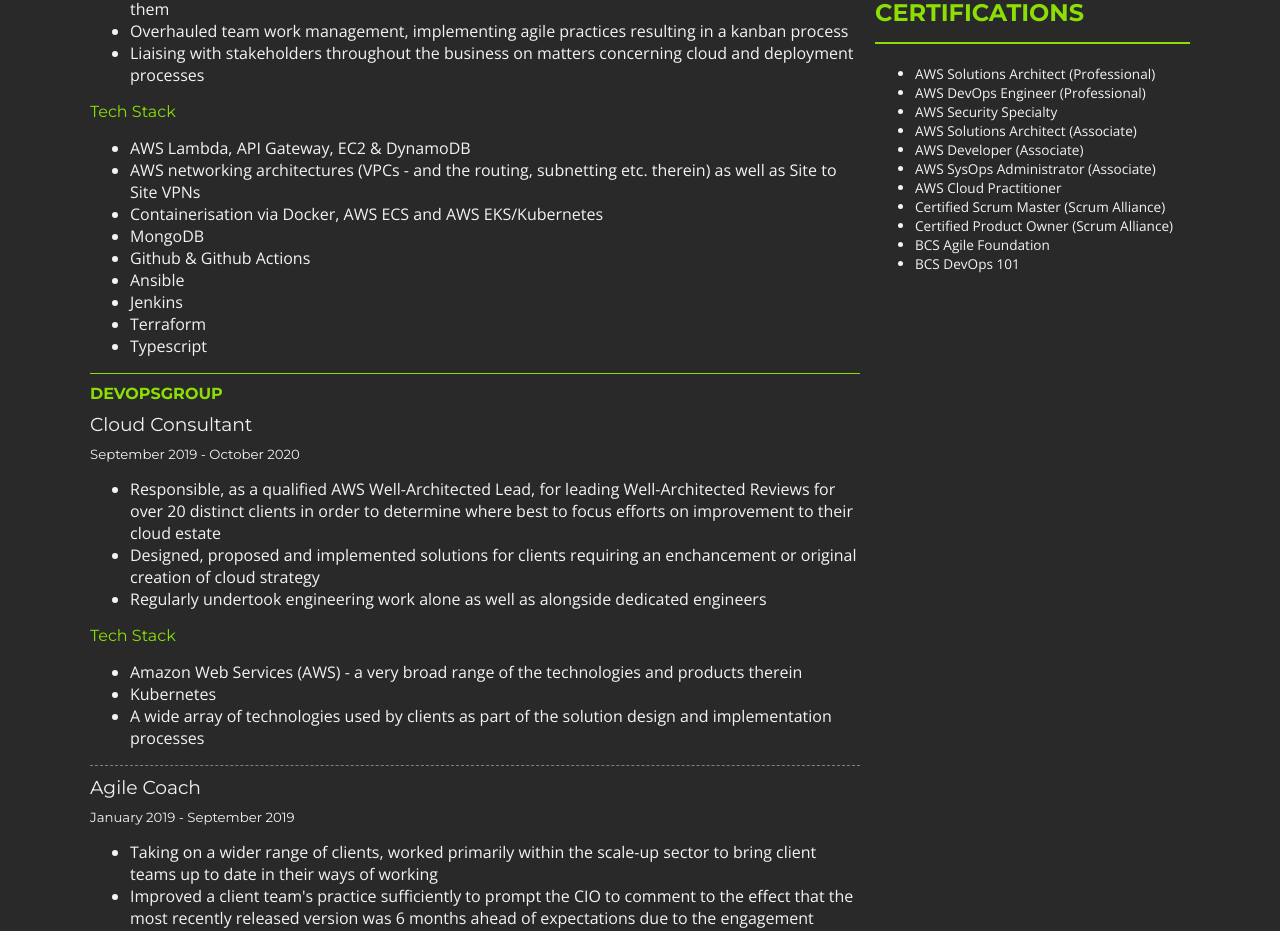
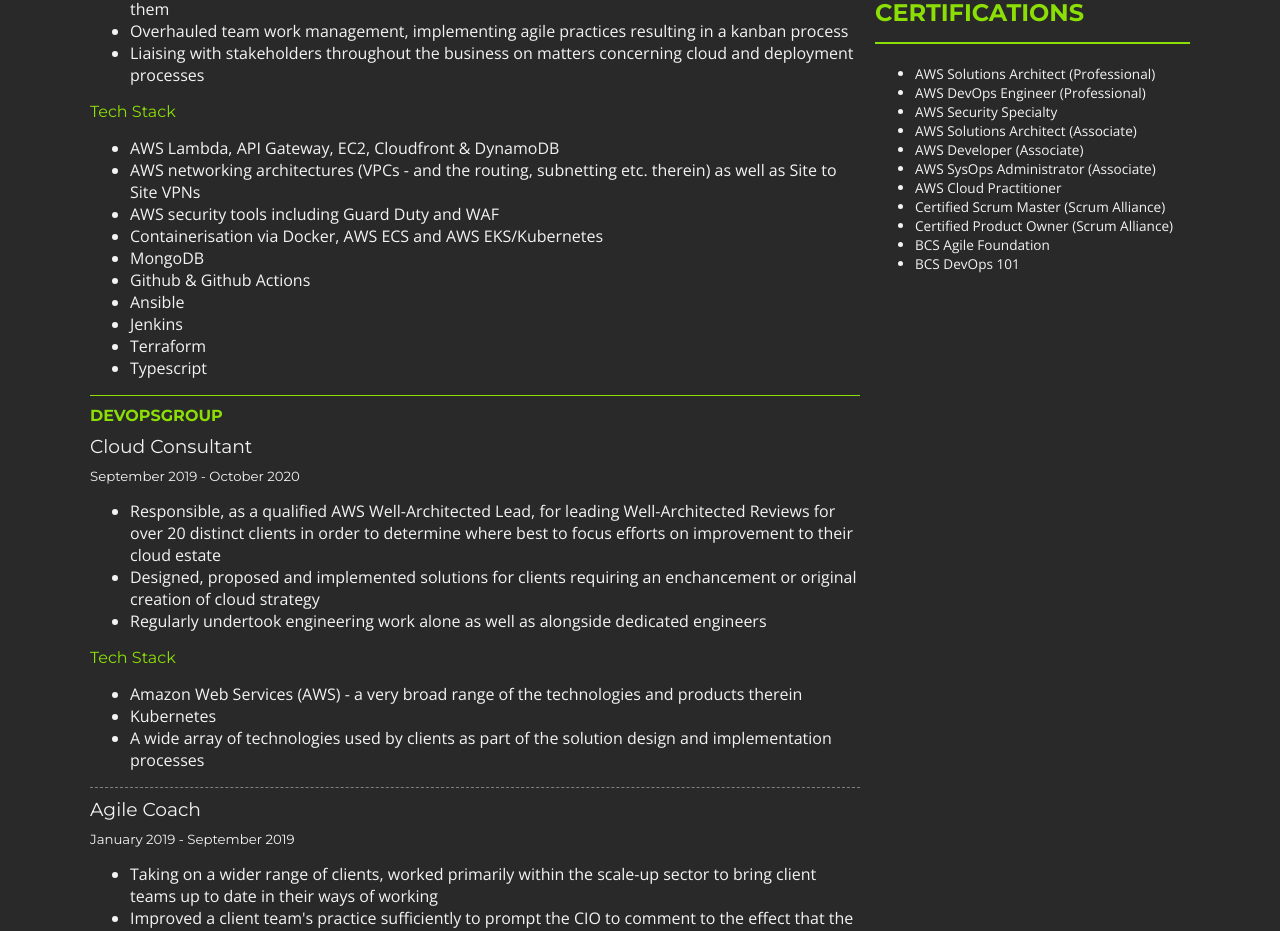
Before and after one commit to rjcoupe/cv, an Angular app: page / in a window 1280 px wide. Shown: the part 1118-2049 px from the top of the page. Built offline with nearby package versions, Linux system fonts and the light colour scheme.

Commit message:
Added experience

```diff
--- a/src/app/experience/experience.component.ts
+++ b/src/app/experience/experience.component.ts
@@ -29,8 +29,9 @@
         "Liaising with stakeholders throughout the business on matters concerning cloud and deployment processes"
       ],
       technologies: [
-        'AWS Lambda, API Gateway, EC2 & DynamoDB',
+        'AWS Lambda, API Gateway, EC2, Cloudfront & DynamoDB',
         'AWS networking architectures (VPCs - and the routing, subnetting etc. therein) as well as Site to Site VPNs',
+        'AWS security tools including Guard Duty and WAF',
         'Containerisation via Docker, AWS ECS and AWS EKS/Kubernetes',
         'MongoDB',
         'Github & Github Actions',
```
